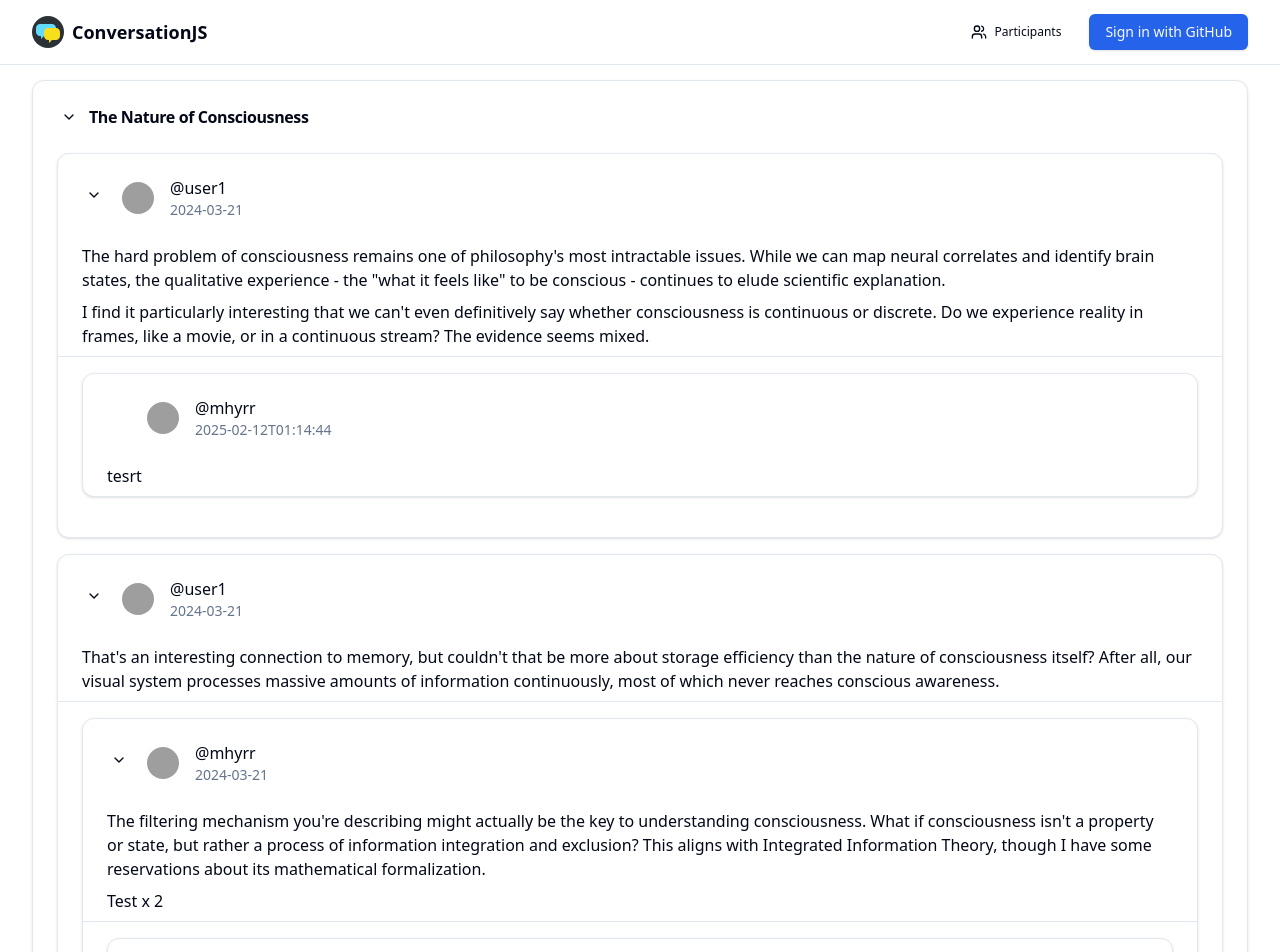
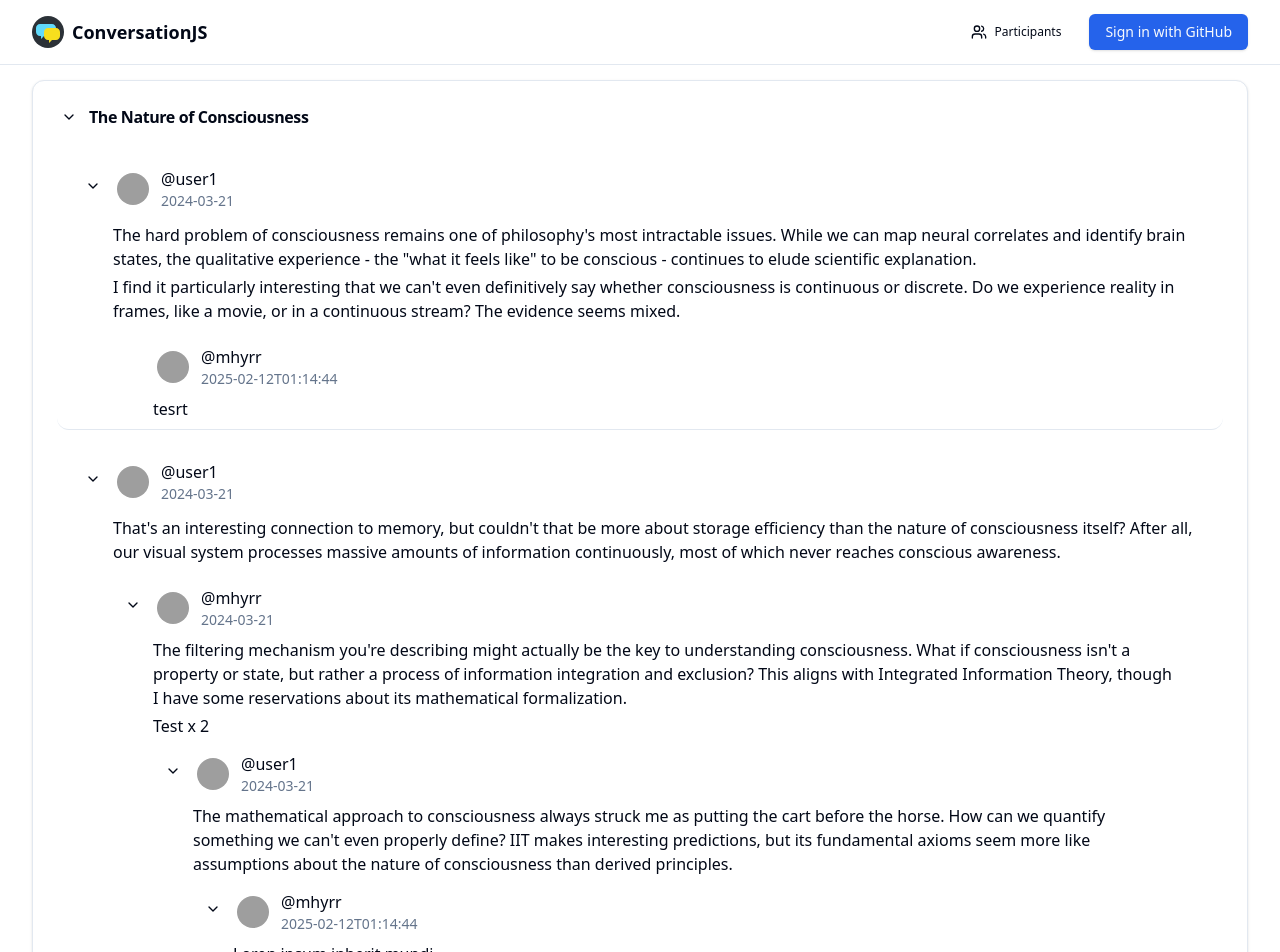
Before and after one commit to mhyrr/conversationjs, a React (Vite) app: page / in a window 1280 px wide. Shown: the top 952 px of the page. Built offline with nearby package versions, Linux system fonts and the light colour scheme; grey boxes are pictures that could not be loaded.

Commit message:
better ui

```diff
--- a/public/data/conversation.md
+++ b/public/data/conversation.md
@@ -13,6 +13,12 @@ I find it particularly interesting that we can't even definitively say whether c
     Test x 2
 
     - @user1 [2024-03-21]: The mathematical approach to consciousness always struck me as putting the cart before the horse. How can we quantify something we can't even properly define? IIT makes interesting predictions, but its fundamental axioms seem more like assumptions about the nature of consciousness than derived principles.
+
+      - @mhyrr [2025-02-12T01:14:44Z]: Loren ipsum inherit mundi
+
+        - @user1 [2025-02-12T01:14:44Z]: How's your day going? I just got back from the most interesting art exhibition downtown. They had this incredible installation made entirely of recycled materials - everything from old computer parts to plastic bottles transformed into this massive sculpture that changed colors based on the ambient sound in the room. Have you ever seen anything like that? The way artists can turn everyday objects into something completely new always amazes me.
+
+          - @mhyrr [2025-02-12T01:14:44Z]: The weather was perfect for it too - sunny but not too hot, with just enough breeze to make the walk enjoyable. Though I did get a bit lost trying to find the gallery at first. You know how those one-way streets downtown can be so confusing! I ended up discovering this cute little coffee shop while I was wandering around though, so I guess getting lost worked out in my favor.
 
 
   - @mhyrr [2025-02-12T01:14:44Z]: tesrt
--- a/src/components/Message.tsx
+++ b/src/components/Message.tsx
@@ -8,14 +8,27 @@ import { Input } from './ui/input'
 import { Textarea } from './ui/textarea'
 import { Avatar, AvatarImage, AvatarFallback } from './ui/avatar'
 import { ChevronDown, ChevronRight, Edit2, Reply, Trash2, ArrowUpRight } from 'lucide-react'
+import { cn } from '../lib/utils'
 
 interface MessageProps {
   message: MessageNode;
   threadTitle: string;
   onUpdate?: () => void;
+  isNested?: boolean;
 }
 
-export function Message({ message, threadTitle, onUpdate }: MessageProps) {
+const messageHoverStyle = `
+  [data-message-container]:hover [data-message-actions]:has(~ [data-message-container] [data-message-actions]) { opacity: 0; }
+  [data-message-container]:hover > [data-message-actions] { opacity: 1; }
+`;
+
+if (typeof document !== 'undefined') {
+  const style = document.createElement('style');
+  style.textContent = messageHoverStyle;
+  document.head.appendChild(style);
+}
+
+export function Message({ message, threadTitle, onUpdate, isNested = false }: MessageProps) {
   const [isCollapsed, setIsCollapsed] = useState(false)
   const [isEditing, setIsEditing] = useState(false)
   const [isReplying, setIsReplying] = useState(false)
@@ -99,8 +112,14 @@ export function Message({ message, threadTitle, onUpdate }: MessageProps) {
   };
 
   return (
-    <Card className="mb-4 ml-[calc(var(--depth,0)*2rem)]">
-      <CardHeader className="flex flex-row items-center gap-4 py-4">
+    <Card className={cn(
+      "mb-2",
+      isNested
+        ? "ml-4 border-0 shadow-none bg-transparent"
+        : "mb-4 border-0 shadow-none bg-transparent border-b"
+    )}>
+      <div className="group/msg">
+        <CardHeader className="flex flex-row items-center gap-3 py-2">
           {hasChildren && (
             <Button
               variant="ghost"
@@ -111,7 +130,7 @@ export function Message({ message, threadTitle, onUpdate }: MessageProps) {
               {isCollapsed ? <ChevronRight className="h-4 w-4" /> : <ChevronDown className="h-4 w-4" />}
             </Button>
           )}
-        {!hasChildren && <div className="w-6" />} {/* Spacer for consistent alignment */}
+          {!hasChildren && <div className="w-6" />}
           <Avatar className="h-8 w-8">
             <AvatarImage src={`https://github.com/${displayName}.png`} alt={displayName} />
             <AvatarFallback>{displayName[0]}</AvatarFallback>
@@ -122,7 +141,10 @@ export function Message({ message, threadTitle, onUpdate }: MessageProps) {
           </div>
         </CardHeader>
 
-      <CardContent className="py-2">
+        <CardContent className={cn(
+          "pl-14",
+          isNested ? "pb-0 pt-0" : "py-1"
+        )}>
           {isEditing ? (
             <div className="space-y-4">
               <Textarea
@@ -138,7 +160,7 @@ export function Message({ message, threadTitle, onUpdate }: MessageProps) {
               </div>
             </div>
           ) : (
-          <div className="space-y-2">
+            <div className="space-y-1">
               {message.content.map((p, i) => (
                 <p key={i} className="whitespace-pre-wrap">{p}</p>
               ))}
@@ -147,13 +169,17 @@ export function Message({ message, threadTitle, onUpdate }: MessageProps) {
         </CardContent>
 
         {currentUser && (
-        <CardFooter className="flex justify-end gap-2 py-2">
+          <CardFooter className={cn(
+            "flex justify-end gap-2 pl-14",
+            isNested ? "py-0" : "py-1"
+          )}>
+            <div className="flex gap-2 ml-auto opacity-0 group-hover/msg:opacity-100 transition-opacity">
               {isOwnMessage ? (
                 <>
                   <Button
                     variant="ghost"
                     size="sm"
-                className="h-8"
+                    className="h-7"
                     onClick={() => setIsEditing(true)}
                   >
                     <Edit2 className="mr-2 h-4 w-4" />
@@ -162,7 +188,7 @@ export function Message({ message, threadTitle, onUpdate }: MessageProps) {
                   <Button
                     variant="ghost"
                     size="sm"
-                className="h-8 text-destructive"
+                    className="h-7 text-destructive"
                     onClick={handleDelete}
                   >
                     <Trash2 className="mr-2 h-4 w-4" />
@@ -174,7 +200,7 @@ export function Message({ message, threadTitle, onUpdate }: MessageProps) {
                   <Button
                     variant="ghost"
                     size="sm"
-                className="h-8"
+                    className="h-7"
                     onClick={() => setIsReplying(true)}
                   >
                     <Reply className="mr-2 h-4 w-4" />
@@ -183,7 +209,7 @@ export function Message({ message, threadTitle, onUpdate }: MessageProps) {
                   <Button
                     variant="ghost"
                     size="sm"
-                className="h-8"
+                    className="h-7"
                     onClick={() => setIsMoving(true)}
                   >
                     <ArrowUpRight className="mr-2 h-4 w-4" />
@@ -191,12 +217,13 @@ export function Message({ message, threadTitle, onUpdate }: MessageProps) {
                   </Button>
                 </>
               )}
+            </div>
           </CardFooter>
         )}
 
         {isReplying && (
-        <CardContent className="border-t pt-4">
-          <div className="space-y-4">
+          <CardContent className="border-t pt-3 pl-14">
+            <div className="space-y-3">
               <Textarea
                 placeholder="Type your reply..."
                 value={replyContent}
@@ -214,8 +241,8 @@ export function Message({ message, threadTitle, onUpdate }: MessageProps) {
         )}
 
         {isMoving && (
-        <CardContent className="border-t pt-4">
-          <div className="space-y-4">
+          <CardContent className="border-t pt-3 pl-14">
+            <div className="space-y-3">
               <Input
                 type="text"
                 placeholder="New Thread Title"
@@ -236,15 +263,19 @@ export function Message({ message, threadTitle, onUpdate }: MessageProps) {
             </div>
           </CardContent>
         )}
+      </div>
 
       {!isCollapsed && hasChildren && (
-        <CardContent className="border-t pt-4">
+        <CardContent className={cn(
+          isNested ? "pt-0 pb-0" : "pt-1 pb-0"
+        )}>
           {message.children.map((child) => (
             <Message
               key={child.path}
               message={child}
               threadTitle={threadTitle}
               onUpdate={onUpdate}
+              isNested={true}
             />
           ))}
         </CardContent>
```
Lines whose indentation alone changed are shown as unchanged.
